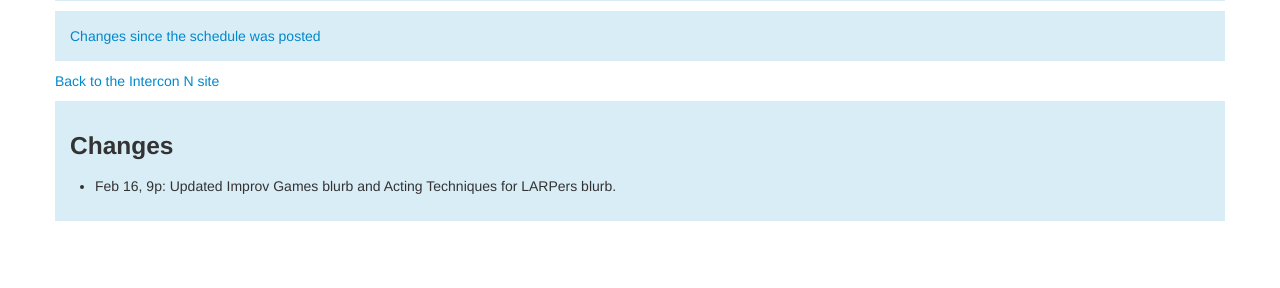
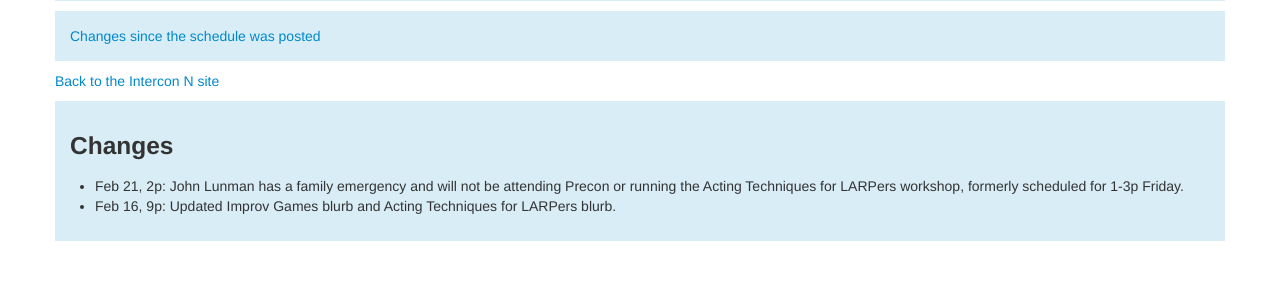
Before and after one commit to nbudin/precon-project, a Django app: template precon_project/templates/precon/schedule.html in a window 1280 px wide. Shown: the part 219-507 px from the top of the page. Run offline with Django 3.2, Linux system fonts and the light colour scheme; the template is opened without the code that fills it, so the values that code supplies are empty; parts of the project's set-up code (start-up, migrations or seed data) failed here and were passed over.

Commit message:
update changes

```diff
--- a/precon_project/templates/precon/schedule.html
+++ b/precon_project/templates/precon/schedule.html
@@ -79,6 +79,7 @@
 <div class="bg-info" style="margin: 0 0 5em 0">
     <h3 id="changes">Changes</h3>
     <ul>
+    <li>Feb 21, 2p: John Lunman has a family emergency and will not be attending Precon or running the Acting Techniques for LARPers workshop, formerly scheduled for 1-3p Friday.</li>
     <li>Feb 16, 9p: Updated Improv Games blurb and Acting Techniques for LARPers blurb.</li>
     </ul>
 </div>
```
